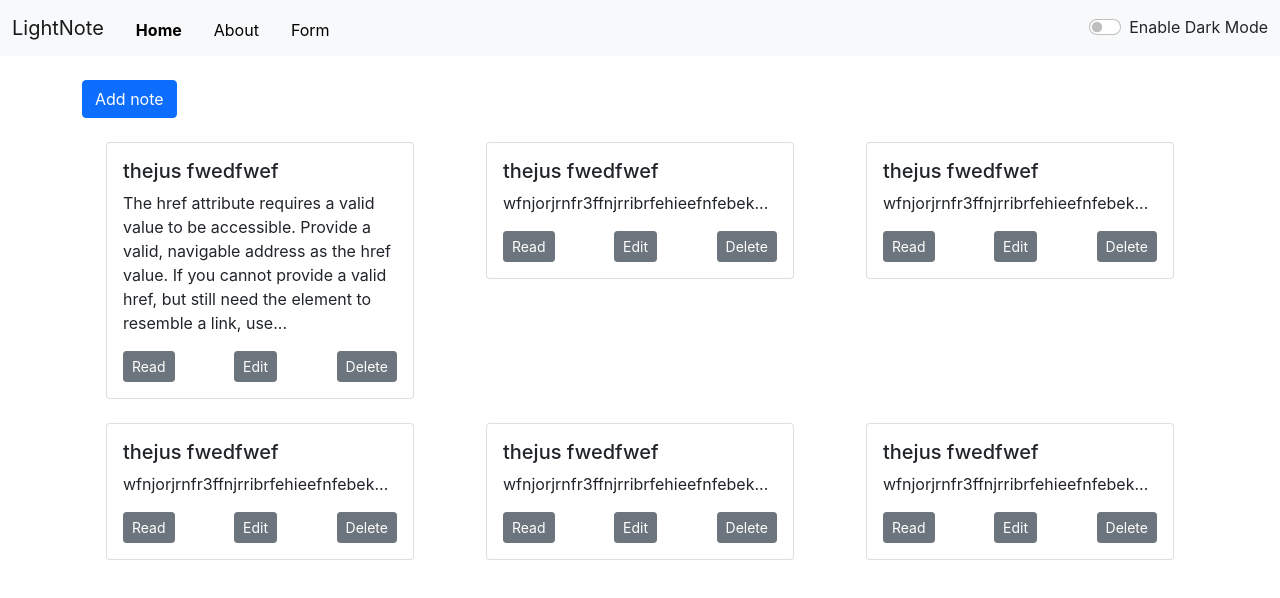
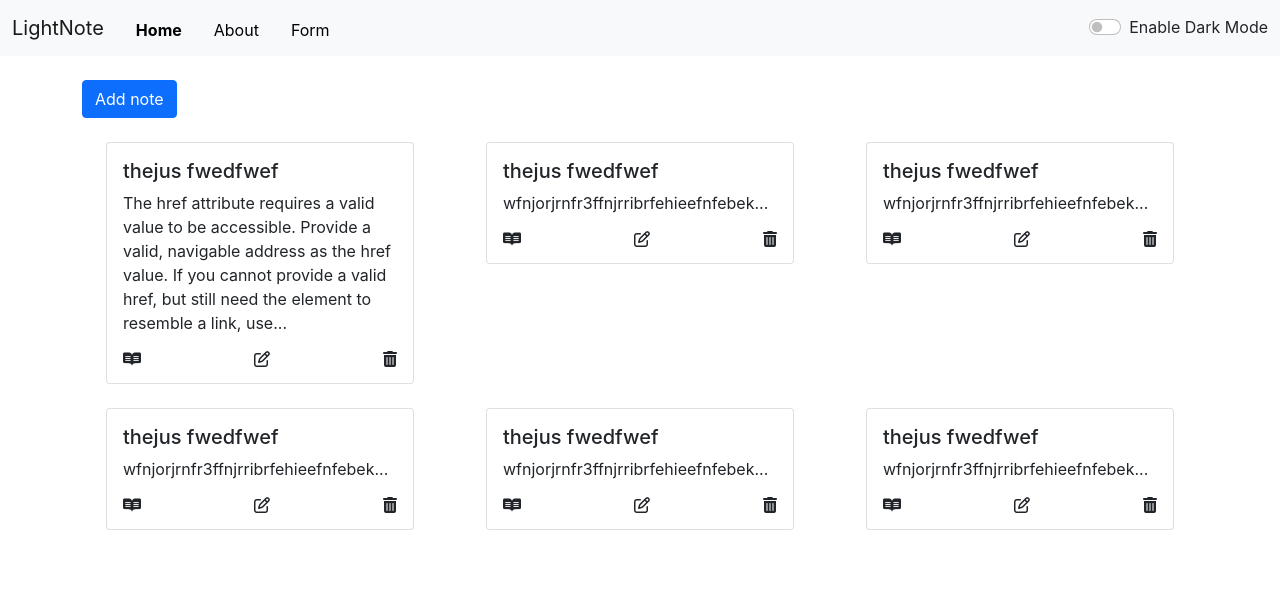
Before and after one commit to thejusvarma/React-App, a React (Create React App) app: page / in a window 1280 px wide. Shown: the top 598 px of the page. Built offline with nearby package versions, Linux system fonts and the light colour scheme.

Commit message:
Added Font Awesome

```diff
--- a/public/index.html
+++ b/public/index.html
@@ -43,5 +43,6 @@
     -->
   </body>
   <!-- Bootstrap Popper -->
+  <script src="https://kit.fontawesome.com/58a0fea48f.js" crossorigin="anonymous"></script>
   <script src="https://cdn.jsdelivr.net/npm/bootstrap@5.1.3/dist/js/bootstrap.bundle.min.js" integrity="sha384-ka7Sk0Gln4gmtz2MlQnikT1wXgYsOg+OMhuP+IlRH9sENBO0LRn5q+8nbTov4+1p" crossorigin="anonymous"></script>
 </html>
--- a/src/components/Note.js
+++ b/src/components/Note.js
@@ -10,9 +10,9 @@
                     <h5 className="card-title">{props.title}</h5>
                     <p className="card-text">{props.content.slice(0,200)}...</p>
                     <div className="d-flex justify-content-between">
-                    <a href="#" className="btn btn-secondary btn-sm">Read</a>
-                    <a href="#" className="btn btn-secondary btn-sm">Edit</a>
-                    <a href="#" className="btn btn-secondary btn-sm">Delete</a>
+                    <i class="fa-brands fa-readme"></i>
+                    <i class="fa-regular fa-pen-to-square"></i>
+                    <i class="fa-solid fa-trash-can"></i>
                     </div>
                 </div>
             </div>
```
